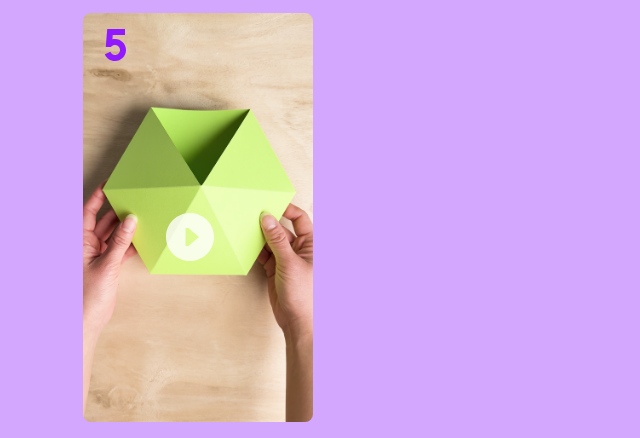
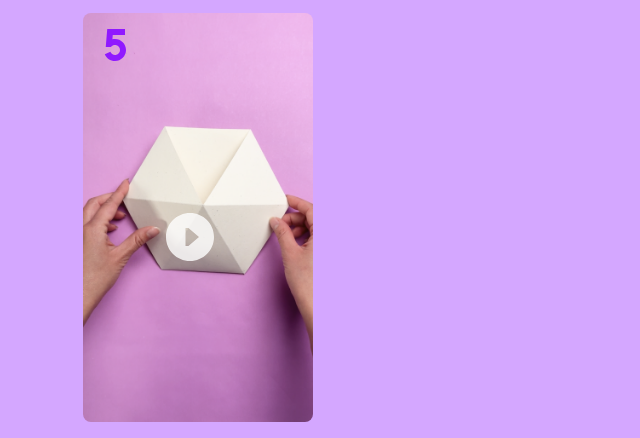
Before and after one commit to rhymeandreason/Color-and-Craft, a plain HTML site: page Maranta.html in a window 1280 px wide. Shown: the part 1082-1520 px from the top of the page, without its empty margins (319-959 px from the left). Drawn offline with nearby package versions, Linux system fonts and the light colour scheme; a web font is replaced by a local one.

Commit message:
update video thumbnail image

```diff
--- a/Maranta.html
+++ b/Maranta.html
@@ -76,7 +76,7 @@
          <li>
              <a onclick="Step5()">
                  <img class="number" src="icons/number-5.svg" />
-                 <img class="thumbnail" src="Maranta/step5.png" />
+                 <img class="thumbnail" src="step_hexagon.png" />
                  <img class="circle-play" src="icons/circle-play.svg" />
              </a>
          </li>
@@ -96,7 +96,7 @@
   <video id="video4" class="iphone-video" preload="auto" poster="Maranta/step4.png" tabindex="3" webkit-playsinline playsinline>
    <source src="https://storage.googleapis.com/crafting-tutorial-videos/Maranta/Maranta_TutorialStep4.mp4">
   </video>
-  <video id="video5" class="iphone-video" preload="auto" poster="Maranta/step5.png" tabindex="3" webkit-playsinline playsinline>
+  <video id="video5" class="iphone-video" preload="auto" poster="step_hexagon.png" tabindex="3" webkit-playsinline playsinline>
    <source src="https://storage.googleapis.com/crafting-tutorial-videos/Maranta/Maranta_Hexagon.mp4">
   </video>
 
```
Also changed, not shown: LemonLime.html (+2 -2 lines), Medallion.html (+2 -2 lines), step_hexagon.png (added).
